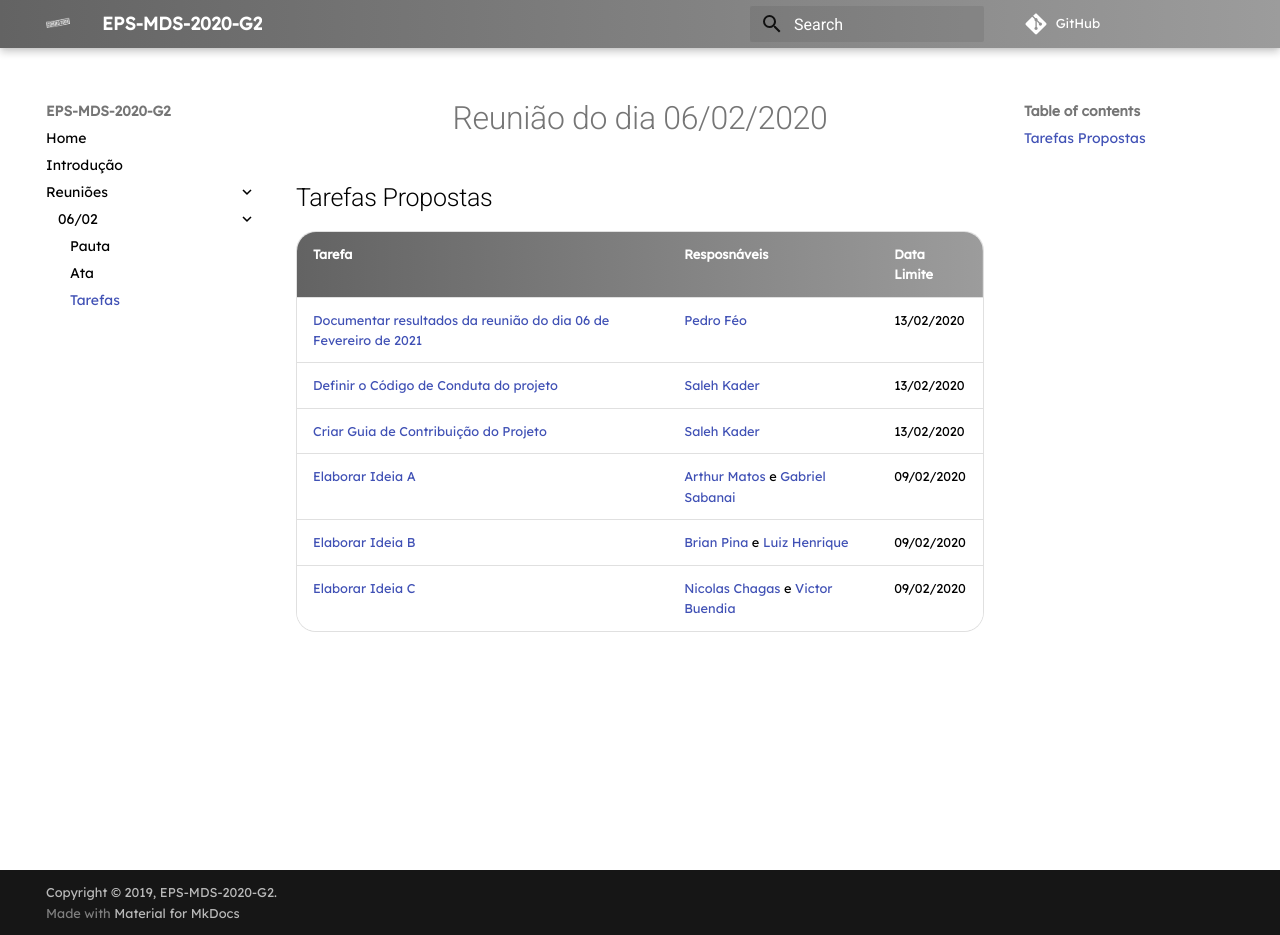
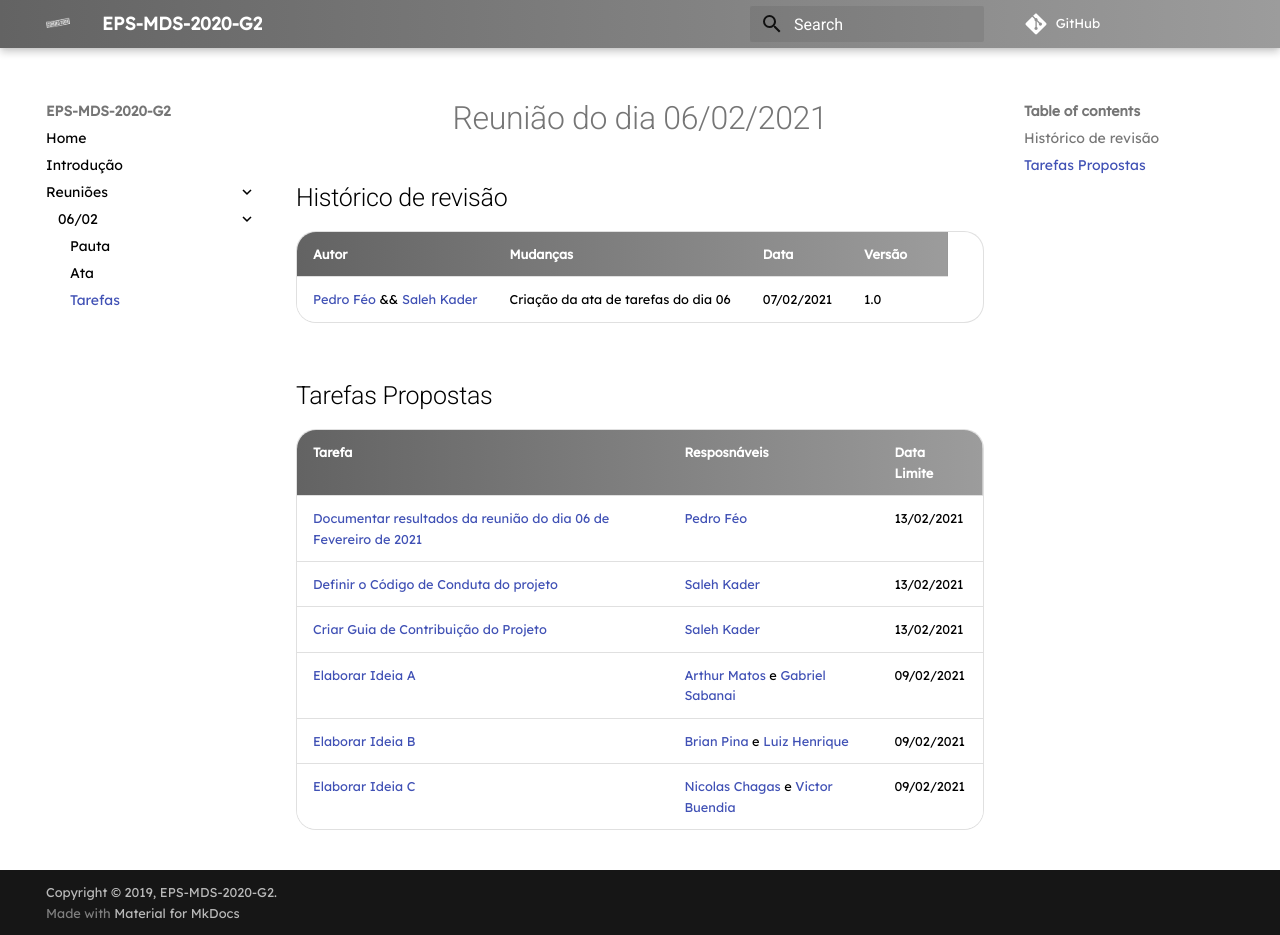
Before and after one commit to fga-eps-mds/2020.2-Eccoar, an MkDocs documentation site: the page built from docs/reunioes/06-02/tarefas.md, in a window 1280 px wide and 935 px high. Built offline with MkDocs 1.6.1 and Material for MkDocs 9.7.7, drawn with Linux system fonts in a browser that asks for light colours; some web fonts are replaced; comment, search, counter and statistics services are not loaded; old or Windows-style settings are respelled for this version of MkDocs.

Commit message:
fixing days, adding review history

```diff
--- a/docs/reunioes/06-02/tarefas.md
+++ b/docs/reunioes/06-02/tarefas.md
@@ -1,12 +1,17 @@
-# Reunião do dia 06/02/2020
+# Reunião do dia 06/02/2021
+
+## Histórico de revisão
+|Autor|Mudanças|Data|Versão|
+|--|--|--|--|
+|[Pedro Féo](https://github.com/Phe0) && [Saleh Kader](https://github.com/devsalula)|Criação da ata de tarefas do dia 06|07/02/2021|1.0|
 
 ## Tarefas Propostas
 
 |Tarefa|Resposnáveis|Data Limite|
 |--|--|--|
-|[Documentar resultados da reunião do dia 06 de Fevereiro de 2021](https://github.com/fga-eps-mds/EPS-2020-2-G2/issues/4)|[Pedro Féo](https://github.com/Phe0)|13/02/2020|
-|[Definir o Código de Conduta do projeto](https://github.com/fga-eps-mds/EPS-2020-2-G2/issues/3)|[Saleh Kader](https://github.com/devsalula)|13/02/2020|
-|[Criar Guia de Contribuição do Projeto](https://github.com/fga-eps-mds/EPS-2020-2-G2/issues/2)|[Saleh Kader](https://github.com/devsalula)|13/02/2020|
-|[Elaborar Ideia A](https://github.com/fga-eps-mds/EPS-2020-2-G2/issues/1)|[Arthur Matos](https://github.com/Arthur-Matos) e [Gabriel Sabanai](https://github.com/Sabanai104)|09/02/2020|
-|[Elaborar Ideia B](https://github.com/fga-eps-mds/EPS-2020-2-G2/issues/1)|[Brian Pina](https://github.com/DLBrianPina) e [Luiz Henrique](https://github.com/luiz-herique)|09/02/2020|
-|[Elaborar Ideia C](https://github.com/fga-eps-mds/EPS-2020-2-G2/issues/1)|[Nicolas Chagas](https://github.com/nszchagas) e [Victor Buendia](https://github.com/Victor-Buendia)|09/02/2020|
+|[Documentar resultados da reunião do dia 06 de Fevereiro de 2021](https://github.com/fga-eps-mds/EPS-2020-2-G2/issues/4)|[Pedro Féo](https://github.com/Phe0)|13/02/2021|
+|[Definir o Código de Conduta do projeto](https://github.com/fga-eps-mds/EPS-2020-2-G2/issues/3)|[Saleh Kader](https://github.com/devsalula)|13/02/2021|
+|[Criar Guia de Contribuição do Projeto](https://github.com/fga-eps-mds/EPS-2020-2-G2/issues/2)|[Saleh Kader](https://github.com/devsalula)|13/02/2021|
+|[Elaborar Ideia A](https://github.com/fga-eps-mds/EPS-2020-2-G2/issues/1)|[Arthur Matos](https://github.com/Arthur-Matos) e [Gabriel Sabanai](https://github.com/Sabanai104)|09/02/2021|
+|[Elaborar Ideia B](https://github.com/fga-eps-mds/EPS-2020-2-G2/issues/1)|[Brian Pina](https://github.com/DLBrianPina) e [Luiz Henrique](https://github.com/luiz-herique)|09/02/2021|
+|[Elaborar Ideia C](https://github.com/fga-eps-mds/EPS-2020-2-G2/issues/1)|[Nicolas Chagas](https://github.com/nszchagas) e [Victor Buendia](https://github.com/Victor-Buendia)|09/02/2021|
```
Also changed, not shown: docs/index.html (+0 -12 lines), docs/intro.md (+5 -0 lines), docs/reunioes/06-02/ata.md (+6 -1 lines), docs/reunioes/06-02/pauta.md (+6 -5 lines), 1 other file.
